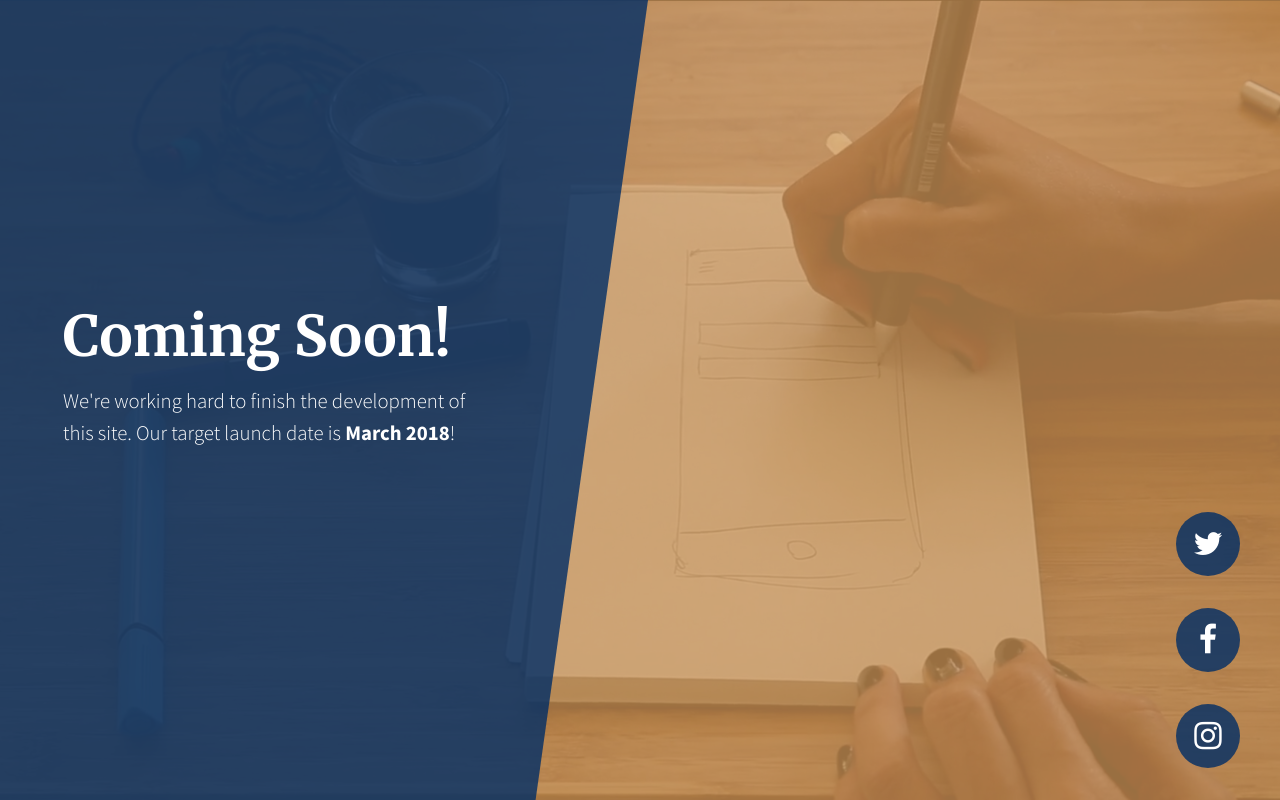
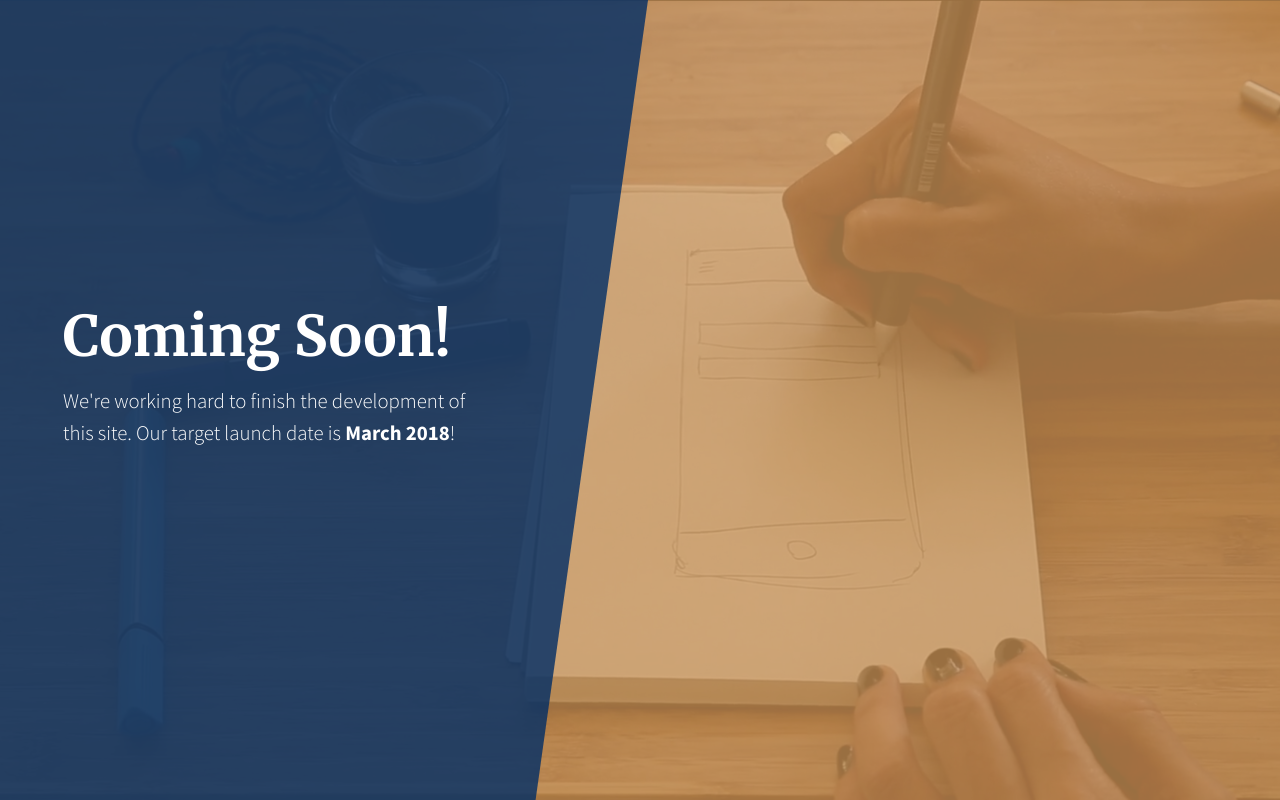
Before and after one commit to devjmitchell/semperphoenix-old-site, a website: page index.html in a window 1280 px wide. Drawn offline with Linux system fonts and the light colour scheme.

Commit message:
Remove social icons

```diff
--- a/index.html
+++ b/index.html
@@ -36,33 +36,12 @@
               <h1 class="mb-3">Coming Soon!</h1>
               <p class="mb-5">We're working hard to finish the development of this site. Our target launch date is
                 <strong>March 2018</strong>!</p>
-
                 </div>
               </div>
             </div>
           </div>
         </div>
       </div>
-    </div>
-
-    <div class="social-icons">
-      <ul class="list-unstyled text-center mb-0">
-        <li class="list-unstyled-item">
-          <a href="#">
-            <i class="fa fa-twitter"></i>
-          </a>
-        </li>
-        <li class="list-unstyled-item">
-          <a href="#">
-            <i class="fa fa-facebook"></i>
-          </a>
-        </li>
-        <li class="list-unstyled-item">
-          <a href="#">
-            <i class="fa fa-instagram"></i>
-          </a>
-        </li>
-      </ul>
     </div>
 
     <!-- Bootstrap core JavaScript -->
```
